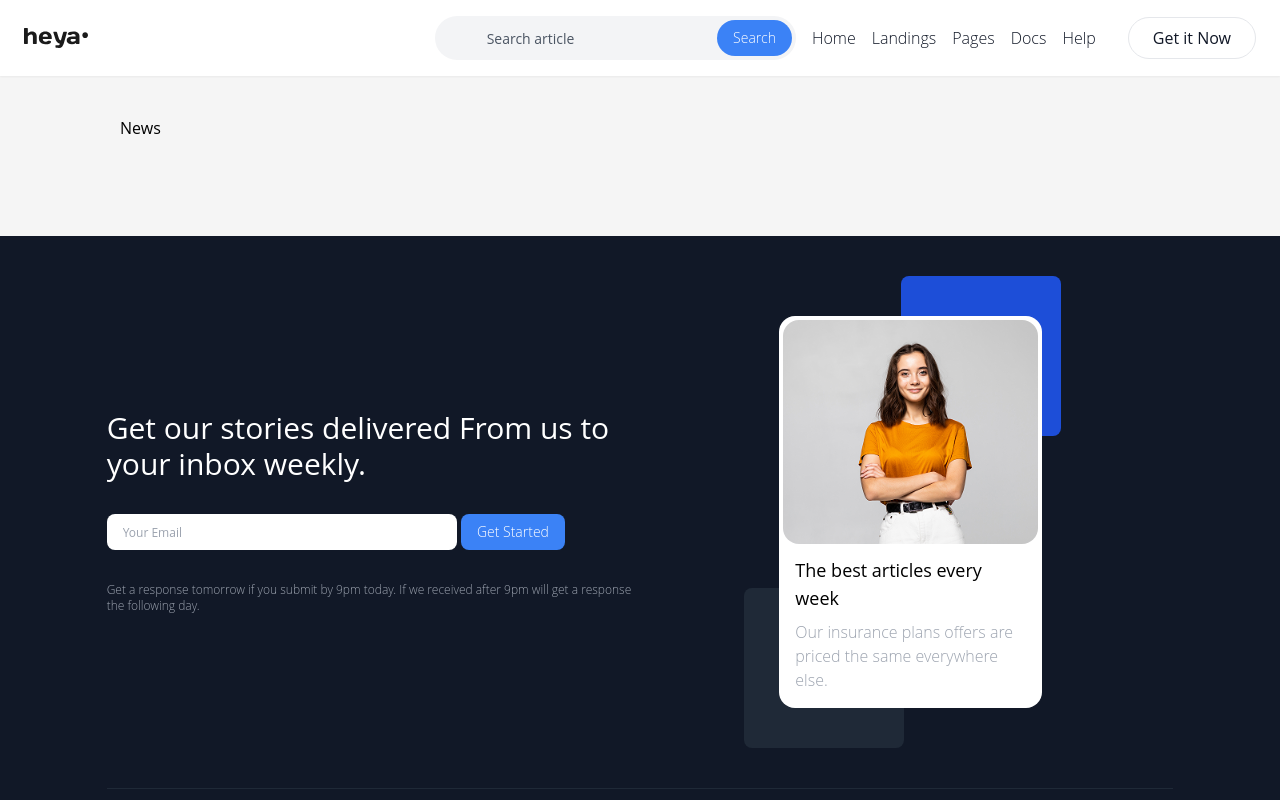
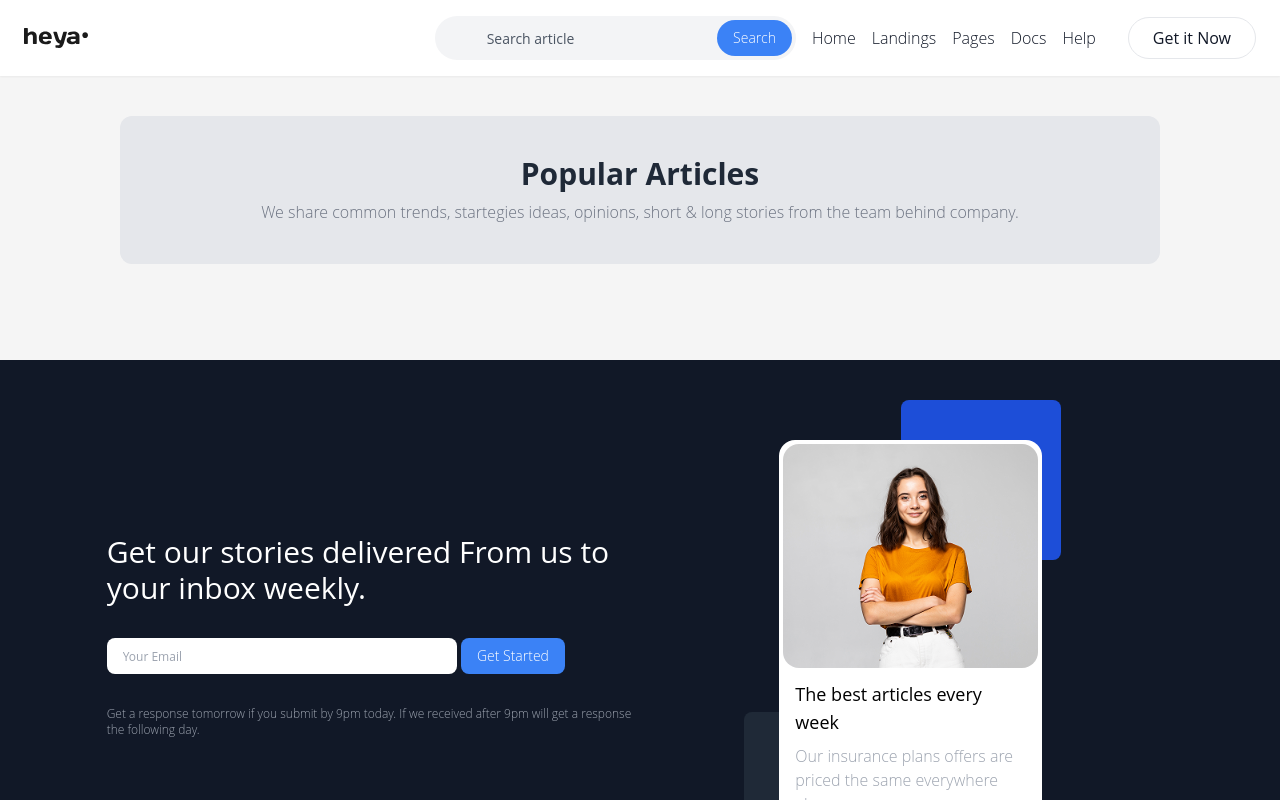
Before and after one commit to setykarimi/Heya-News, a React (Vite) app: page /news in a window 1280 px wide. Shown: the top 800 px of the page. Built offline with nearby package versions, Linux system fonts and the light colour scheme; some icons are missing.

Commit message:
Subject: CardTitle, Description: Create new component for Card Title, Date: 6/25/2023

```diff
--- /dev/null
+++ b/src/components/card/cardTitle.jsx
@@ -0,0 +1,8 @@
+const CardTitle = ({title, description}) => {
+    return ( <div className="bg-gray-200 p-10 rounded-xl text-center">
+        <span className="font-bold text-3xl text-gray-800 block">{title}</span>
+        <span className="text-gray-500 block font-light mt-2">{description}</span>
+    </div> );
+}
+
+export default CardTitle;
--- a/src/pages/News.jsx
+++ b/src/pages/News.jsx
@@ -1,6 +1,8 @@
+import CardTitle from "../components/card/cardTitle";
+
 const News = () => {
     return ( <div>
-        News
+        <CardTitle title="Popular Articles" description="We share common trends, startegies ideas, opinions, short & long stories from the team behind company."/>
     </div> );
 }
 
```
